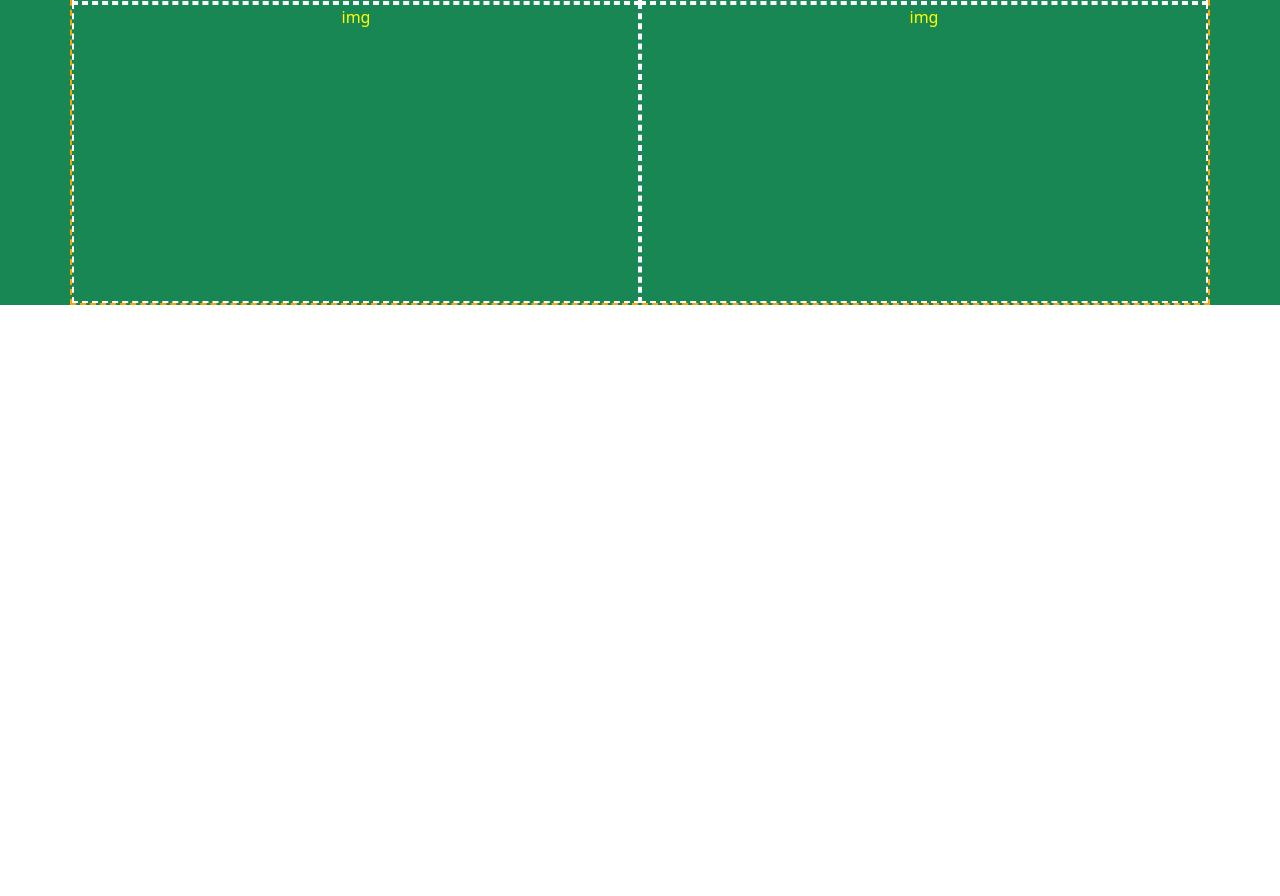
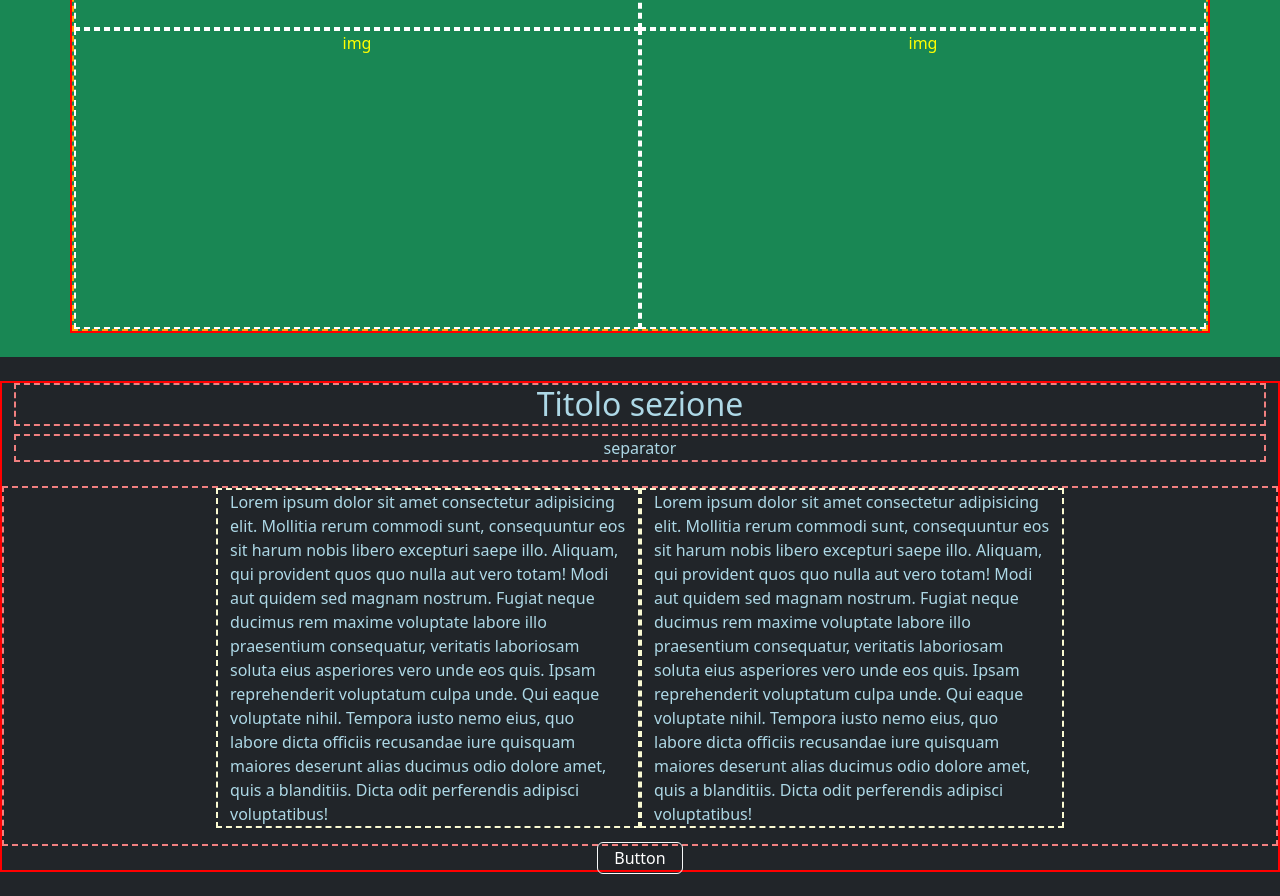
Before and after one commit to DaniAm94/html-css-bootstrap-freelancer, a plain HTML site: page index.html in a window 1280 px wide. Shown: the part 1301-2197 px from the top of the page. Before the commit the page ends 1606 px from the top, so only its background shows below. Drawn offline with nearby package versions, Linux system fonts and the light colour scheme.

Commit message:
added description section structure

```diff
--- a/css/style.css
+++ b/css/style.css
@@ -1,6 +1,19 @@
 /* Utils */
 .my-border {
     border: 2px dashed greenyellow;
+}
+
+.container-small {
+    max-width: 300px;
+    margin: 0 auto;
+}
+
+
+/* ! Bordo container */
+.container-fluid,
+.container-sm,
+.container-lg {
+    border: 2px solid red;
 }
 
 /* Generics */
@@ -20,7 +33,7 @@ header {
     text-align: center;
 }
 
-.jumbotron .container-lg>* {
+.jumbotron .container-sm>* {
     border: 2px dashed purple
 }
 
@@ -35,7 +48,7 @@ header {
     color: yellow;
 }
 
-#portfolio>* {
+#portfolio .container-lg>* {
     border: 2px dashed orange;
 }
 
@@ -43,3 +56,16 @@ header {
     border: 2px dashed white;
     min-height: 300px;
 }
+
+/* Description section */
+#description {
+    color: lightblue;
+}
+
+#description .container-fluid>* {
+    border: 2px dashed lightcoral;
+}
+
+#description p {
+    border: 2px dashed lightgoldenrodyellow;
+}
--- a/index.html
+++ b/index.html
@@ -43,7 +43,7 @@
 
     <!-- jumbotron -->
     <div class="jumbotron bg-info py-3">
-        <div class="container-lg">
+        <div class="container-sm">
             <figure class="mx-auto">IMG</figure>
             <h2>Titolo jumbotron</h2>
             <div class="mb-3">Here a separator</div>
@@ -52,10 +52,10 @@
     </div>
 
     <!-- Portfolio section -->
-    <section class="bg-success" id="portfolio">
-        <h2>Titolo sezione</h2>
-        <div class="mb-4">separator</div>
+    <section class="bg-success py-4" id="portfolio">
         <div class="container-lg">
+            <h2>Titolo sezione</h2>
+            <div class="mb-4">separator</div>
             <div class="row">
                 <div class="col col-12 col-lg-6 col-xxl-4">
                     <figure>img</figure>
@@ -79,6 +79,44 @@
         </div>
     </section>
 
+    <!-- Description section -->
+    <section class="bg-dark py-4" id="description">
+        <div class="container-fluid">
+            <h2>Titolo sezione</h2>
+            <div class="mb-4">separator</div>
+            <div class="row row-cols-lg-2 justify-content-center text-start">
+                <p class="col-7 col-lg-4">Lorem ipsum dolor sit amet consectetur adipisicing elit. Mollitia rerum
+                    commodi sunt,
+                    consequuntur eos sit harum nobis libero excepturi saepe illo. Aliquam, qui provident quos quo nulla
+                    aut
+                    vero totam!
+                    Modi aut quidem sed magnam nostrum. Fugiat neque ducimus rem maxime voluptate labore illo
+                    praesentium
+                    consequatur, veritatis laboriosam soluta eius asperiores vero unde eos quis. Ipsam reprehenderit
+                    voluptatum culpa unde.
+                    Qui eaque voluptate nihil. Tempora iusto nemo eius, quo labore dicta officiis recusandae iure
+                    quisquam
+                    maiores deserunt alias ducimus odio dolore amet, quis a blanditiis. Dicta odit perferendis adipisci
+                    voluptatibus!</p>
+                <p class="col-7 col-lg-4">Lorem ipsum dolor sit amet consectetur adipisicing elit. Mollitia rerum
+                    commodi sunt,
+                    consequuntur eos sit harum nobis libero excepturi saepe illo. Aliquam, qui provident quos quo nulla
+                    aut
+                    vero totam!
+                    Modi aut quidem sed magnam nostrum. Fugiat neque ducimus rem maxime voluptate labore illo
+                    praesentium
+                    consequatur, veritatis laboriosam soluta eius asperiores vero unde eos quis. Ipsam reprehenderit
+                    voluptatum culpa unde.
+                    Qui eaque voluptate nihil. Tempora iusto nemo eius, quo labore dicta officiis recusandae iure
+                    quisquam
+                    maiores deserunt alias ducimus odio dolore amet, quis a blanditiis. Dicta odit perferendis adipisci
+                    voluptatibus!</p>
+            </div>
+
+            <a class="border border-light rounded px-3 py-1 text-decoration-none text-white">Button</a>
+        </div>
+    </section>
+
 
 
 </body>
```
